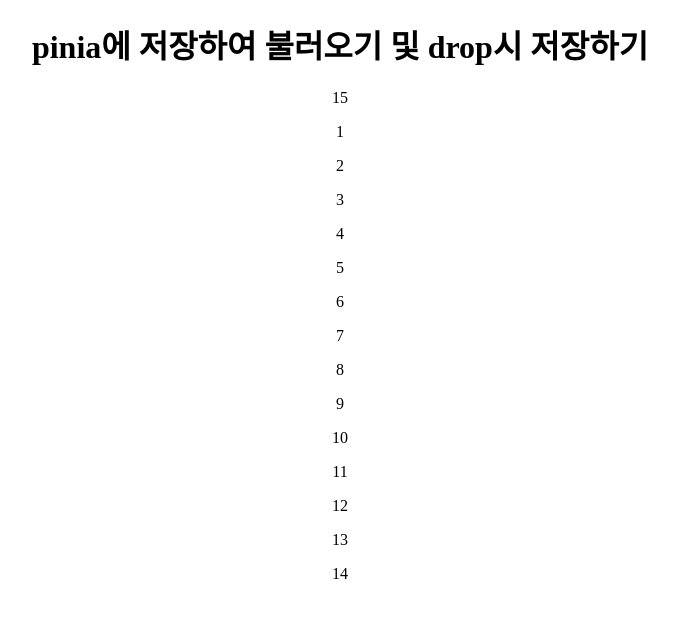
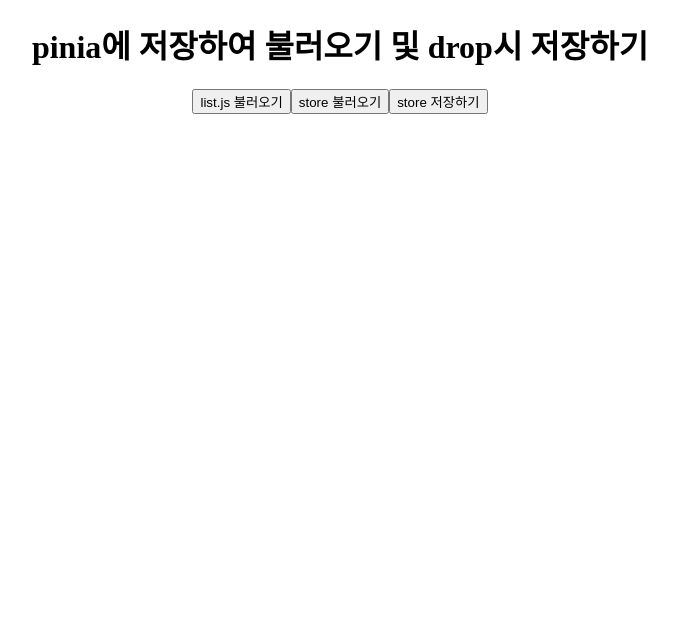
Before and after one commit to WonTaeJang/vue_dashboard, a Vue app: page /drag/2 in a window 1280 px wide. Shown: the top 618 px of the page, without its empty margins (300-977 px from the left). Built offline with nearby package versions, Linux system fonts and the light colour scheme.

Commit message:
pinia 저장하기 불러오기 추가

```diff
--- a/src/App.vue
+++ b/src/App.vue
@@ -17,4 +17,44 @@
 .container {
   text-align: center;
 }
+
+.col {
+  display: flex;
+  height: 400px;
+  width: 150px;
+  background-color: #fff;
+  border: 1px solid lightgrey;
+  margin-left: 5px;
+  flex-direction: column;
+  align-items: center;
+  border-radius: 8px;
+}
+
+.box {
+  width: 130px;
+  height: 50px;
+  background-color: #7b71b7;
+  margin-top: 10px;
+  border-radius: 5px;
+}
+p {
+  text-align: center;
+  line-height: 20px;
+  color: white;
+}
+
+.content {
+  max-width: 650px;
+  margin: 0 auto;
+}
+.flexbox {
+  display: flex;
+  flex-wrap: wrap;
+  gap: 5px;
+}
+
+/* drag CSS */
+.dragging {
+  opacity: 0.5;
+}
 </style>
--- a/src/components/DashBoard.vue
+++ b/src/components/DashBoard.vue
@@ -37,14 +37,14 @@
 </template>
 
 <script setup>
-import useListStore from "@/store/index";
+import {store} from "@/store/list";
 import { ref, onMounted, computed } from "vue";
 
 const cnt = ref(0);
 const city = ref("");
 const current = ref("sss");
 
-const listStore = useListStore();
+const listStore = store();
 
 function plus() {
   cnt.value++;
--- a/src/components/DragDrop/DragDrop2.vue
+++ b/src/components/DragDrop/DragDrop2.vue
@@ -51,43 +51,5 @@
 </script>
 
 <style>
-.col {
-  display: flex;
-  height: 400px;
-  width: 150px;
-  background-color: #fff;
-  border: 1px solid lightgrey;
-  margin-left: 5px;
-  flex-direction: column;
-  align-items: center;
-  border-radius: 8px;
-}
 
-.box {
-  width: 130px;
-  height: 50px;
-  background-color: #7b71b7;
-  margin-top: 10px;
-  border-radius: 5px;
-}
-p {
-  text-align: center;
-  line-height: 20px;
-  color: white;
-}
-
-.content {
-  max-width: 650px;
-  margin: 0 auto;
-}
-.flexbox {
-  display: flex;
-  flex-wrap: wrap;
-  gap: 5px;
-}
-
-/* drag CSS */
-.dragging {
-  opacity: 0.5;
-}
 </style>
--- a/src/components/DragDrop/DragDrop3.vue
+++ b/src/components/DragDrop/DragDrop3.vue
@@ -1,5 +1,8 @@
 <template>
     <h1>pinia에 저장하여 불러오기 및 drop시 저장하기</h1>
+    <button @click="getList">list.js 불러오기</button>
+    <button @click="getStoreList">store 불러오기</button>
+    <button @click="saveStoreList">store 저장하기</button>
   <div class="content">
     <div class="flexbox">
         <div class="col" v-for="(item, idx) in lists" :key="item.id"
@@ -22,11 +25,25 @@
 <script setup>
 import list from "@/assets/data/list.js"
 import { ref } from "vue";
+import { store } from '@/store/list'
 
-const lists = ref([...list]);
+const lists = ref([]);
+const listStore = store();
 
 // drag start
 const dragged = ref('');
+
+function getList(){
+    lists.value = [...list];
+}
+
+function saveStoreList(){
+    listStore.save([...lists.value]);
+}
+
+function getStoreList(){
+    lists.value = listStore.getBoxList;
+}
 
 function startDrag(event){
     dragged.value = event.target;
--- a/src/store/index.js
+++ b/src/store/list.js
@@ -4,6 +4,7 @@
 const store = defineStore('list', {
     state: ()=>({
         list: [],
+        boxList: []
     }),
     actions: {
         addList(param){
@@ -11,11 +12,17 @@
         },
         popList(){
             this.list.pop();
+        },
+        save(items){
+            this.boxList = [...items]
         }
     },
     getters: {
         getDataAll: (state)=>{
             return state.list;
+        },
+        getBoxList: (state)=>{
+            return state.boxList;
         }
     },
     persist: {
@@ -23,4 +30,4 @@
     },
 });
 
-export default store
+export {store}
```
